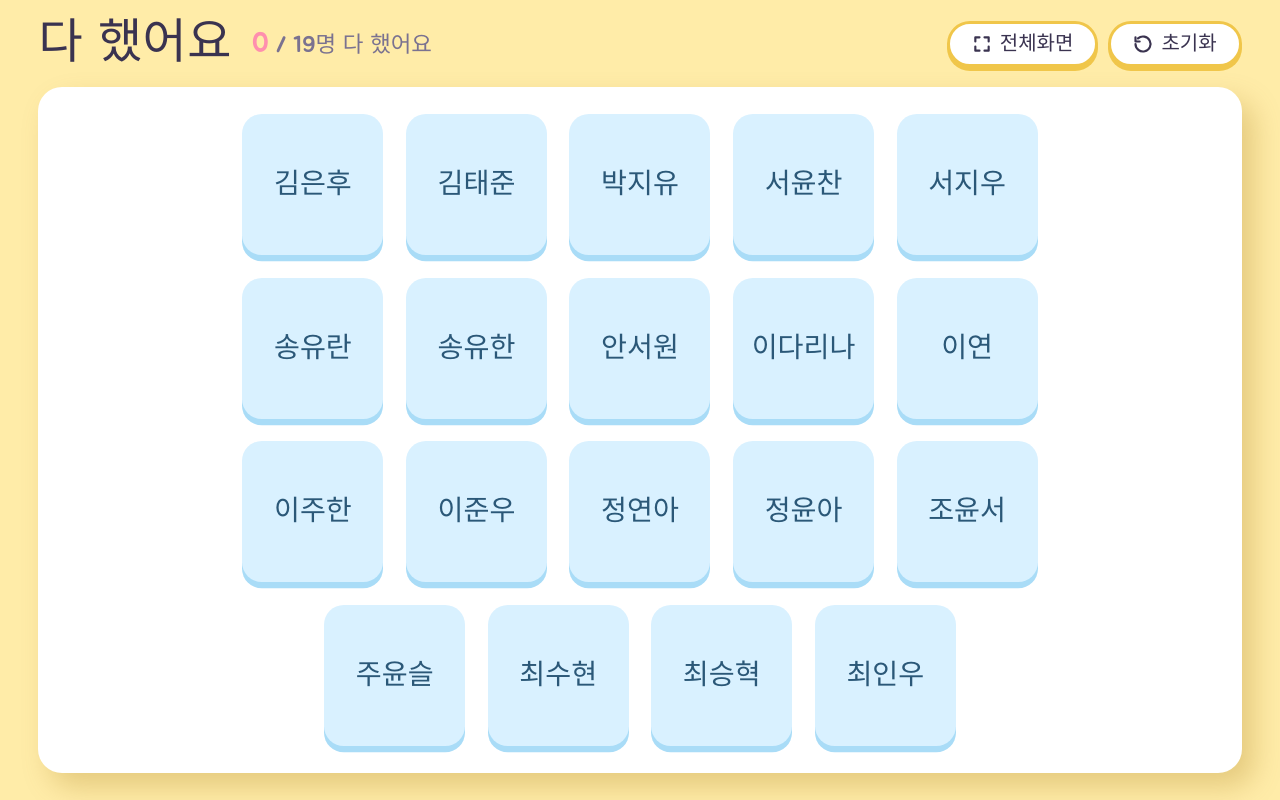
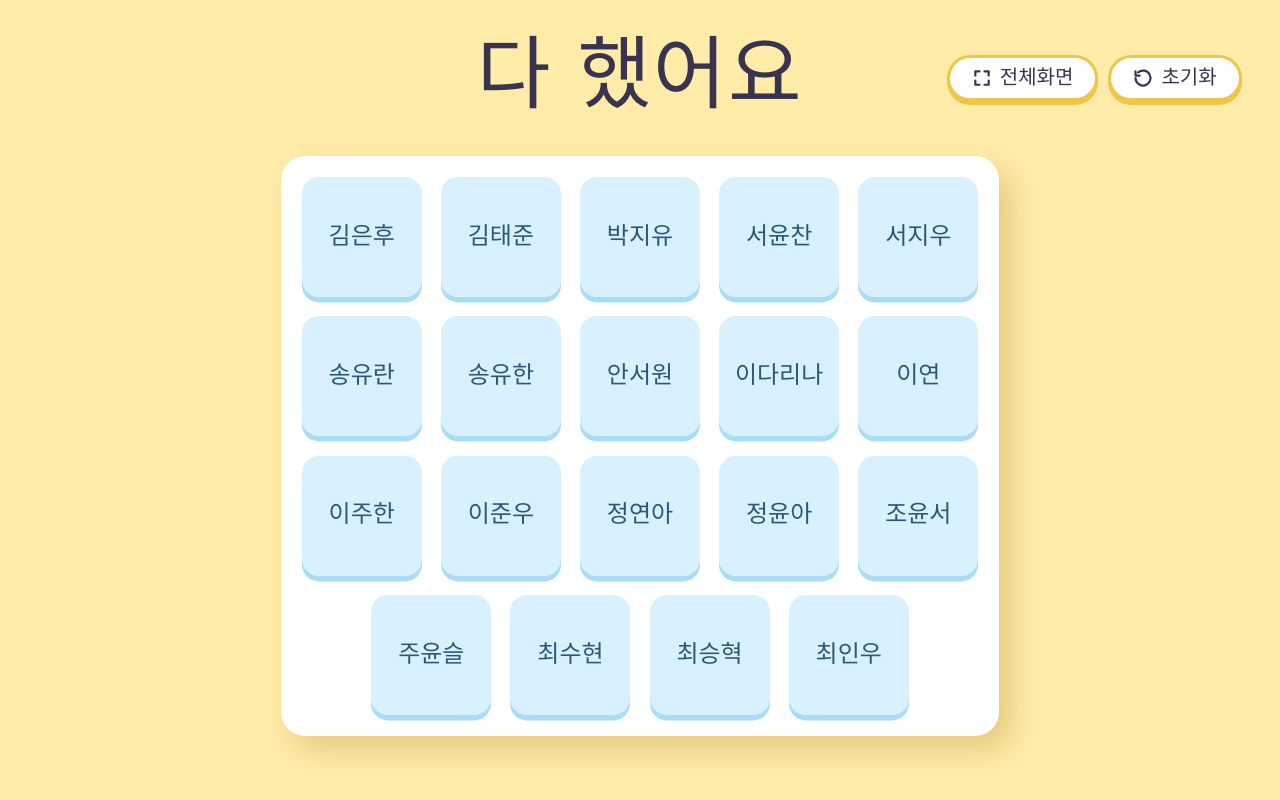
Before and after one commit to KimxD1/done-checklist, a plain HTML site: page index.html in a window 1280 px wide. Drawn offline with Linux system fonts and the light colour scheme.

Commit message:
Refactor header layout and update styles

```diff
--- a/index.html
+++ b/index.html
@@ -29,10 +29,11 @@
 html,body{height:100%}
 body{margin:0;background:var(--bg);color:var(--ink);font:17px/1.5 "Gowun Dodum",system-ui,sans-serif;overflow:hidden;height:100vh;height:100dvh}
 .wrap{height:100%;max-width:1400px;margin:0 auto;padding:clamp(10px,2.4vmin,32px) clamp(10px,3vw,40px) clamp(16px,3.4vmin,40px);display:flex;flex-direction:column}
-header{flex:none;display:flex;flex-wrap:wrap;align-items:center;gap:8px 20px;margin-bottom:clamp(10px,2.2vmin,24px)}
-h1{font:400 clamp(28px,6vmin,56px)/1.05 Jua,sans-serif;margin:0;letter-spacing:.01em}
-.count{font:400 clamp(16px,2.8vmin,24px)/1 Jua,sans-serif;color:var(--sub);flex:1 1 auto}
-.count b{color:var(--ciEdge);font-weight:400;font-size:1.25em}
+header{flex:none;display:grid;grid-template-columns:1fr auto 1fr;align-items:center;gap:8px 16px;margin-bottom:clamp(8px,2vmin,22px)}
+h1{grid-column:2;font:400 clamp(44px,10vmin,96px)/1.05 Jua,sans-serif;margin:0;letter-spacing:.02em;text-align:center;white-space:nowrap}
+header .btns{grid-column:3;justify-self:end}
+@media(max-width:760px){header{grid-template-columns:1fr}h1,header .btns{grid-column:1;justify-self:center}}
+.stage{flex:1 1 auto;min-height:0;display:grid;place-items:center}
 .reset{font:400 clamp(16px,2.6vmin,20px)/1 Jua,sans-serif;color:var(--ink);background:var(--board);border:3px solid var(--line);border-radius:999px;padding:10px 22px;min-height:44px;cursor:pointer;display:inline-flex;align-items:center;gap:8px;box-shadow:0 4px 0 var(--line)}
 .reset:hover{border-color:var(--sub)}
 .reset:active{transform:translateY(3px);box-shadow:0 1px 0 var(--line)}
@@ -40,7 +41,7 @@ h1{font:400 clamp(28px,6vmin,56px)/1.05 Jua,sans-serif;margin:0;letter-spacing:.
 .reset svg{width:20px;height:20px}
 .btns{display:flex;gap:10px;flex-wrap:wrap}
 .fs[hidden]{display:none}
-.board{flex:1 1 auto;min-height:0;display:grid;place-items:center;background:var(--board);border-radius:clamp(16px,3vmin,28px);padding:clamp(10px,2.6vmin,32px);box-shadow:12px 14px 28px rgba(150,105,0,.25)}
+.board{background:var(--board);border-radius:clamp(16px,3vmin,28px);padding:clamp(10px,2.6vmin,32px);box-shadow:12px 14px 28px rgba(150,105,0,.25)}
 .grid{--gap:16px;--cell:120px;width:calc(5 * var(--cell) + 4 * var(--gap));display:flex;flex-wrap:wrap;justify-content:center;gap:var(--gap)}
 .kid{flex:0 0 var(--cell);width:var(--cell);height:var(--cell);display:grid;place-items:center;position:relative;
  border:0;padding:6px;cursor:pointer;font:400 calc(var(--cell) * .2)/1.1 Jua,sans-serif;color:var(--sqInk);
@@ -59,7 +60,6 @@ h1{font:400 clamp(28px,6vmin,56px)/1.05 Jua,sans-serif;margin:0;letter-spacing:.
 <div class="wrap">
  <header>
   <h1>다 했어요</h1>
-  <div class="count" id="count" aria-live="polite"></div>
   <div class="btns">
   <button class="reset fs" id="fs" type="button">
    <svg viewBox="0 0 24 24" fill="none" stroke="currentColor" stroke-width="2.6" stroke-linecap="round" stroke-linejoin="round" aria-hidden="true"><path id="fsIcon" d="M4 9V4h5M20 9V4h-5M4 15v5h5M20 15v5h-5"/></svg>
@@ -71,22 +71,20 @@ h1{font:400 clamp(28px,6vmin,56px)/1.05 Jua,sans-serif;margin:0;letter-spacing:.
   </button>
   </div>
  </header>
- <main class="board">
+ <main class="stage"><div class="board">
   <div class="grid" id="grid"></div>
- </main>
+ </div></main>
 </div>
 <script>
 {
  const names=['김태준','서지우','최인우','최승혁','최수현','정윤아','주윤슬','정연아','이주한','이준우','이다리나','서윤찬','송유한','송유란','박지유','김은후','조윤서','안서원','이연'].sort((a,b)=>a.localeCompare(b,'ko'));
  const grid=document.getElementById('grid');
- const count=document.getElementById('count');
  const tick='<svg class="tick" viewBox="0 0 24 24" aria-hidden="true"><circle cx="12" cy="12" r="12" fill="#fff"/><path d="M6.5 12.5l3.5 3.5 7-8" fill="none" stroke="#ff8fae" stroke-width="3" stroke-linecap="round" stroke-linejoin="round"/></svg>';
  grid.innerHTML=names.map((n,i)=>'<button class="kid" type="button" id="kid'+i+'" aria-pressed="false"><span></span>'+tick+'</button>').join('');
  const kids=[...grid.querySelectorAll('.kid')];
  kids.forEach((k,i)=>{k.querySelector('span').textContent=names[i]});
  const update=()=>{
   const d=kids.filter(k=>k.classList.contains('done')).length;
-  count.innerHTML='<b>'+d+'</b> / '+kids.length+'명 다 했어요';
  };
  grid.addEventListener('click',e=>{
   const k=e.target.closest('.kid');if(!k)return;
@@ -118,17 +116,25 @@ h1{font:400 clamp(28px,6vmin,56px)/1.05 Jua,sans-serif;margin:0;letter-spacing:.
  });
  document.addEventListener('fullscreenchange',fsSync);
  document.addEventListener('webkitfullscreenchange',fsSync);
+ const stage=document.querySelector('.stage');
+ const header=document.querySelector('header');
  const board=document.querySelector('.board');
  const fit=()=>{
   const cs=getComputedStyle(board);
-  const W=board.clientWidth-parseFloat(cs.paddingLeft)-parseFloat(cs.paddingRight);
-  const H=board.clientHeight-parseFloat(cs.paddingTop)-parseFloat(cs.paddingBottom);
+  const W=stage.clientWidth*.9-parseFloat(cs.paddingLeft)-parseFloat(cs.paddingRight);
+  const H=stage.clientHeight*.9-parseFloat(cs.paddingTop)-parseFloat(cs.paddingBottom);
   const gap=Math.max(6,Math.min(28,Math.min(W,H)*.035));
   const cell=Math.max(30,Math.floor(Math.min((W-4*gap)/5,(H-3*gap-gap*.4)/4)));
   grid.style.setProperty('--gap',gap+'px');
   grid.style.setProperty('--cell',cell+'px');
+  requestAnimationFrame(()=>{
+   header.style.transform='';
+   const h=header.getBoundingClientRect(),bt=board.getBoundingClientRect().top;
+   const shift=Math.max(0,bt/2-(h.top+h.height/2));
+   header.style.transform='translateY('+shift+'px)';
+  });
  };
- const ro=new ResizeObserver(fit);ro.observe(board);
+ const ro=new ResizeObserver(fit);ro.observe(stage);
  window.addEventListener('orientationchange',fit);
  fit();
  update();
```
